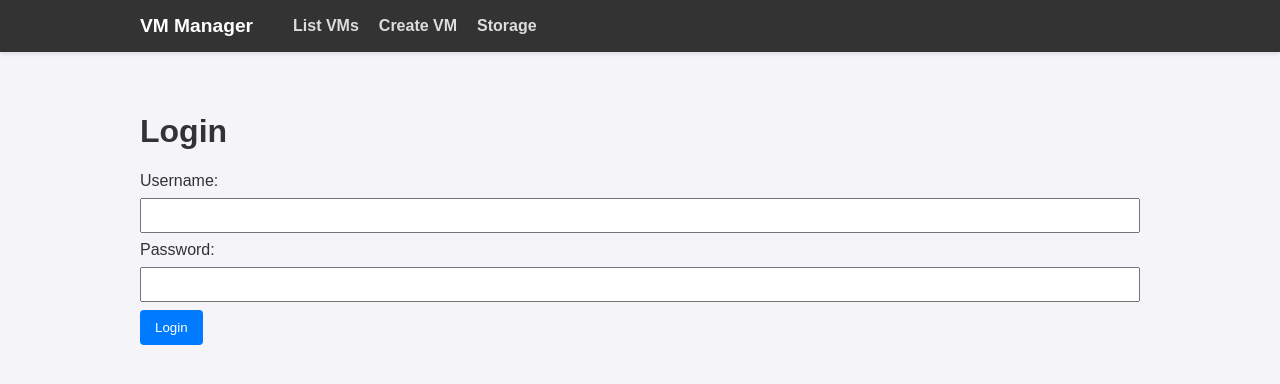
After one commit to zeshaq/vm-manager, a Flask app: page /login in a window 1280 px wide. The commit adds this page. Shown: the top 384 px of the page. Run offline with Flask 3, Linux system fonts and the light colour scheme.

Commit message:
login function added

```diff
--- a/app.py
+++ b/app.py
@@ -1,21 +1,45 @@
-from flask import Flask
+from flask import Flask, session, redirect, url_for, request, render_template
+import simplepam
+import os
+
 # Import the blueprints
 from views.listing import listing_bp
 from views.creation import creation_bp
 from views.storage import storage_bp  # <--- Import new blueprint
 
 app = Flask(__name__)
-app.secret_key = 'some_secret_key' # Required for flash messages if used
+app.secret_key = os.urandom(24)
 
 # Register the blueprints
 app.register_blueprint(listing_bp)
 app.register_blueprint(creation_bp)
 app.register_blueprint(storage_bp)    # <--- Register new blueprint
 
+@app.before_request
+def before_request():
+    if 'username' not in session and request.endpoint not in ['login']:
+        return redirect(url_for('login'))
+
+@app.route('/login', methods=['GET', 'POST'])
+def login():
+    if request.method == 'POST':
+        username = request.form['username']
+        password = request.form['password']
+        if simplepam.authenticate(username, password):
+            session['username'] = username
+            return redirect(url_for('index'))
+        else:
+            return render_template('login.html', error='Invalid credentials')
+    return render_template('login.html')
+
+@app.route('/logout')
+def logout():
+    session.pop('username', None)
+    return redirect(url_for('login'))
+
 # Simple route for the root URL
 @app.route('/')
 def index():
-    from flask import render_template
     return render_template('home.html')
 
 if __name__ == '__main__':
--- /dev/null
+++ b/requirements.txt
@@ -0,0 +1,3 @@
+Flask
+libvirt-python
+simplepam
--- a/templates/base.html
+++ b/templates/base.html
@@ -28,6 +28,10 @@
             <a href="/list">List VMs</a>
             <a href="/create">Create VM</a>
             <a href="/storage">Storage</a> <!-- NEW LINK -->
+            {% if session['username'] %}
+                <span style="color: #ddd; margin-left: auto;">Welcome, {{ session['username'] }}</span>
+                <a href="/logout" style="margin-left: 20px;">Logout</a>
+            {% endif %}
         </div>
     </header>
 
--- /dev/null
+++ b/templates/login.html
@@ -0,0 +1,17 @@
+{% extends 'base.html' %}
+
+{% block content %}
+    <h1>Login</h1>
+    {% if error %}
+        <p style="color: red;">{{ error }}</p>
+    {% endif %}
+    <form method="post">
+        <label for="username">Username:</label>
+        <input type="text" id="username" name="username" required>
+        <br>
+        <label for="password">Password:</label>
+        <input type="password" id="password" name="password" required>
+        <br>
+        <button type="submit">Login</button>
+    </form>
+{% endblock %}
```
